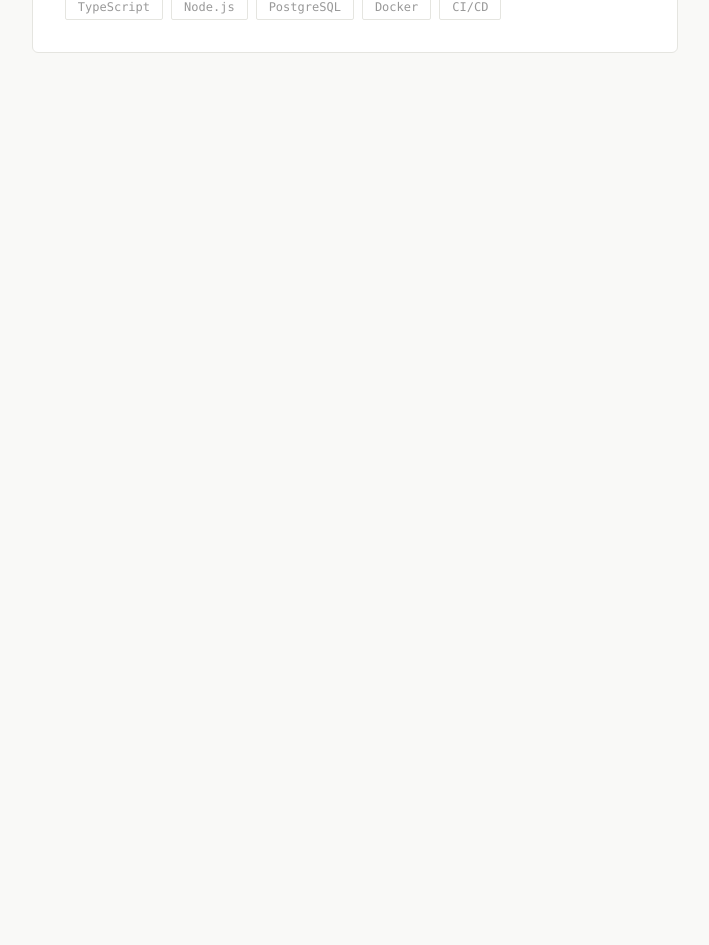
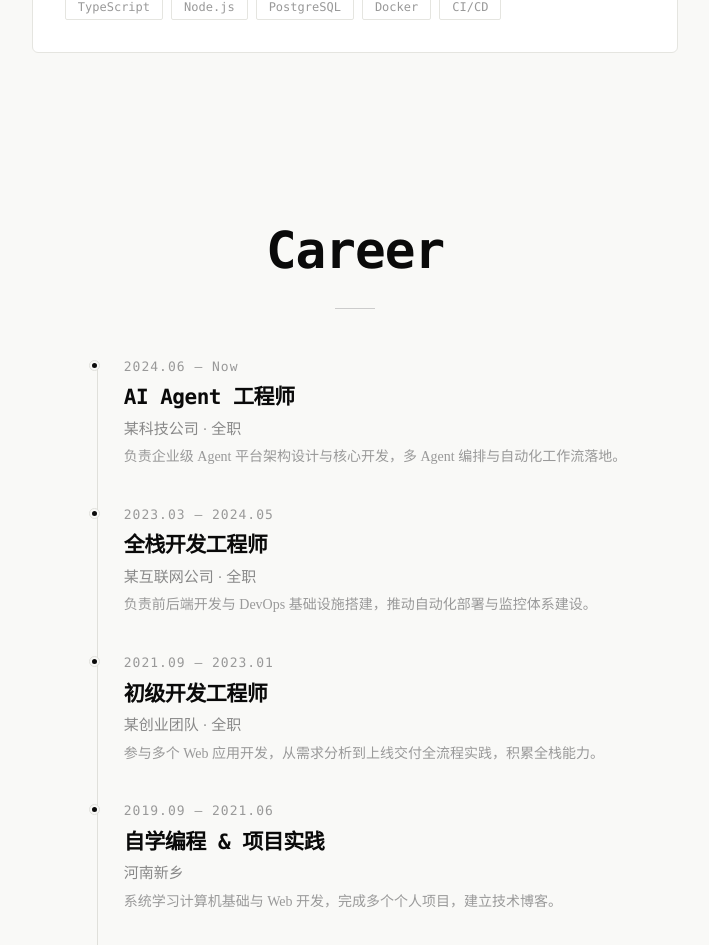
Before and after one commit to GitHobKing/personal, a React (Vite) app: page / in a window 1280 px wide. Shown: the part 2760-3705 px from the top of the page, without its empty margins (285-994 px from the left). Before the commit the page ends 2893 px from the top, so only its background shows below. Built offline with nearby package versions, Linux system fonts and the light colour scheme; the HTML template or start-up script is replaced by a standard one.

Commit message:
feat: add Career timeline section

```diff
--- a/src/App.tsx
+++ b/src/App.tsx
@@ -4,6 +4,7 @@ import Navigation from './components/Navigation'
 import Hero from './sections/Hero'
 import About from './sections/About'
 import Projects from './sections/Projects'
+import Career from './sections/Career'
 
 function App() {
   return (
@@ -14,6 +15,7 @@ function App() {
       <Hero />
       <About />
       <Projects />
+      <Career />
     </main>
   )
 }
--- /dev/null
+++ b/src/sections/Career.tsx
@@ -0,0 +1,86 @@
+import { motion } from 'framer-motion'
+
+interface CareerItem {
+  date: string
+  title: string
+  sub: string
+  desc: string
+}
+
+const careers: CareerItem[] = [
+  {
+    date: '2024.06 — Now',
+    title: 'AI Agent 工程师',
+    sub: '某科技公司 · 全职',
+    desc: '负责企业级 Agent 平台架构设计与核心开发，多 Agent 编排与自动化工作流落地。',
+  },
+  {
+    date: '2023.03 — 2024.05',
+    title: '全栈开发工程师',
+    sub: '某互联网公司 · 全职',
+    desc: '负责前后端开发与 DevOps 基础设施搭建，推动自动化部署与监控体系建设。',
+  },
+  {
+    date: '2021.09 — 2023.01',
+    title: '初级开发工程师',
+    sub: '某创业团队 · 全职',
+    desc: '参与多个 Web 应用开发，从需求分析到上线交付全流程实践，积累全栈能力。',
+  },
+  {
+    date: '2019.09 — 2021.06',
+    title: '自学编程 & 项目实践',
+    sub: '河南新乡',
+    desc: '系统学习计算机基础与 Web 开发，完成多个个人项目，建立技术博客。',
+  },
+]
+
+export default function Career() {
+  return (
+    <section id="career" className="min-h-screen flex flex-col items-center justify-center bg-bg py-20">
+      <motion.div
+        initial={{ opacity: 0, y: 20 }}
+        whileInView={{ opacity: 1, y: 0 }}
+        viewport={{ once: true }}
+        transition={{ duration: 0.5 }}
+        className="text-center mb-12"
+      >
+        <h2 className="font-mono text-[51px] font-bold text-text-primary tracking-[-1px]">
+          Career
+        </h2>
+        <div className="w-10 h-px bg-[#ccc] mx-auto mt-[18px]" />
+      </motion.div>
+
+      <div className="relative max-w-[600px] mx-auto pl-8 sm:pl-10">
+        {/* 时间线竖线 */}
+        <div className="absolute left-[13px] top-1 bottom-0 w-px bg-[#e0e0db]" />
+
+        {careers.map((item, i) => (
+          <motion.div
+            key={item.title}
+            initial={{ opacity: 0, x: -20 }}
+            whileInView={{ opacity: 1, x: 0 }}
+            viewport={{ once: true, margin: '-60px' }}
+            transition={{ duration: 0.4, delay: i * 0.15 }}
+            className="relative mb-9 cursor-default transition-transform duration-300 hover:translate-x-1"
+          >
+            {/* 节点圆点 */}
+            <div className="absolute -left-[34px] top-1 w-[9px] h-[9px] bg-text-primary rounded-full border-2 border-bg outline outline-1 outline-[#e0e0db]" />
+
+            <div className="font-mono text-[13px] text-text-muted tracking-[1px] mb-1.5">
+              {item.date}
+            </div>
+            <div className="font-mono text-[21px] font-bold text-text-primary tracking-[-0.5px] mb-1">
+              {item.title}
+            </div>
+            <div className="font-fangsong text-[15px] text-text-secondary mb-1.5">
+              {item.sub}
+            </div>
+            <div className="font-fangsong text-sm text-text-muted leading-relaxed">
+              {item.desc}
+            </div>
+          </motion.div>
+        ))}
+      </div>
+    </section>
+  )
+}
```
